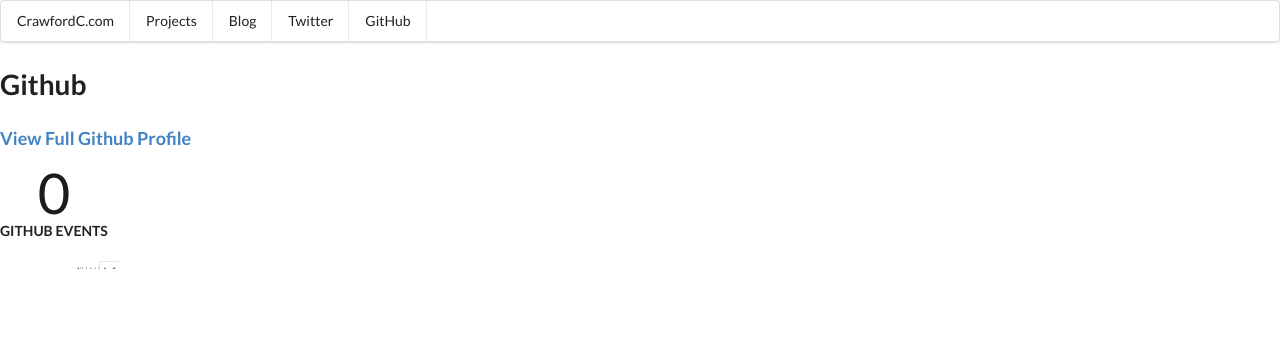
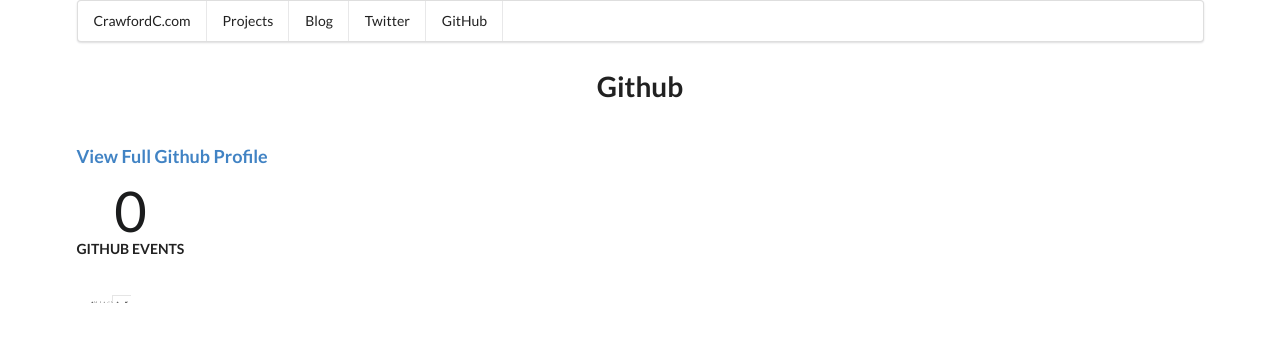
Before and after one commit to crawftv/python-portfolio, a Flask app: page /github in a window 1280 px wide. Shown: the top 342 px of the page. Run offline with Flask 2, Linux system fonts and the light colour scheme; data that the repository does not hold is empty; some libraries are stand-ins or nearby versions.

Commit message:
fixing update_github stats.ipynb to work on server. implementing 'ui manin container' on website

```diff
--- a/firestore_utilities.py
+++ b/firestore_utilities.py
@@ -79,7 +79,7 @@ def update_repo_files(db):
     repos = db.collection("git-repos").get()
     repos = [repo.to_dict() for repo in repos]
     for repo in repos:
-        time.sleep(120)
+
         sha = requests.get(
             "https://api.github.com/repos/"
             + config("GITHUB_USERNAME")
@@ -87,8 +87,9 @@ def update_repo_files(db):
             + repo["repo_name"]
             + "/commits"
         )
-        sha = sha.json()[0]["sha"]
-        try:
+        if sha.status_code == 200:
+            sha = sha.json()[0]["sha"]
+            time.sleep(61)
             tree = requests.get(
                 "https://api.github.com/repos/"
                 + config("GITHUB_USERNAME")
@@ -97,16 +98,20 @@ def update_repo_files(db):
                 + "/git/trees/"
                 + sha
                 + "?recursive=1"
-            ).json()
-
-            tree = [t["path"] for t in tree["tree"]]
-            tree = check_file_type(tree)
-            db.collection(u"git-repos").document(str(repo["repo_name"])).set(
-                {u"tree": tree}, merge=True
             )
-            print(repo["repo_name"])
-        except:
-            pass
+            if tree.status_code == 200:
+                tree = tree.json()
+                tree = [t["path"] for t in tree["tree"]]
+                tree = check_file_type(tree)
+                db.collection(u"git-repos").document(str(repo["repo_name"])).set(
+                    {u"tree": tree}, merge=True
+                )
+                print(repo["repo_name"])
+                time.sleep(61)
+            else:
+                print(tree.status_code, "  ", repo["repo_name"])
+    else:
+        print(sha.status_code, "   ", repo["repo_name"])
 
 
 # UTILITY FUNCTIONS BELOW
--- a/templates/base.html
+++ b/templates/base.html
@@ -4,7 +4,6 @@
 {% block head %}
 <!-- Global site tag (gtag.js) - Google Analytics -->
 <script async src="https://www.googletagmanager.com/gtag/js?id=UA-139195598-1"></script>
-<script src="https://cdnjs.cloudflare.com/ajax/libs/Chart.js/2.7.3/Chart.js"> </script>
 <script>
 	window.dataLayer = window.dataLayer || [];
 	function gtag(){dataLayer.push(arguments);}
@@ -24,7 +23,7 @@
 
 <body>
 	{% block menu %}
-	<div class="ui stackable menu">
+	<div class="ui stackable container menu">
 	<a class="item" href='/'>CrawfordC.com</a>
 	<a class="item" href="/projects">Projects</a>
 	<a class="item" href="/blog">Blog</a>
@@ -32,9 +31,14 @@
 	<a class="item" href= '/github'>GitHub</a>
 	</div>
 	{% endblock %}
-	{% block content %}
+	{% block main_container %}
+	<div class="ui hidden divider"></div>
+	<div class="ui main container">
+		{% block content %}
+
+		{% endblock %}
+	</div>
 	{% endblock %}
-
 </body>
 
 </html>
--- a/templates/blog.html
+++ b/templates/blog.html
@@ -7,10 +7,10 @@
 	{% block menu %}
 		{{ super() }}
 	{% endblock %}
-	<div id = "content">
+
 	{% block content %}
-	<h1>Blog</h1>
-
+	<h1 class="ui center aligned header">Blog</h1>
+	<div class="ui hidden divider"></div>
 	<div class="ui items">
 		{% for blog in blog_list %}
 		<div class="item">
--- a/templates/github.html
+++ b/templates/github.html
@@ -1,16 +1,16 @@
-{% extends "base.html" %}
-{% block title %}GitHub{% endblock %}
-{% block head %}
-	{{ super() }}
+{% extends "base.html" %} {% block title %}GitHub{% endblock %} {% block head %} {{ super() }}
+<script src="https://cdnjs.cloudflare.com/ajax/libs/Chart.js/2.7.3/Chart.js">
+</script>
 {% endblock %}
+
 <body>
 	{% block menu %}
 		{{ super() }}
 	{% endblock %}
-	<div id = "content">
 	{% block content %}
-
-	<h1>Github</h1>
+    <div id="content">
+        <h1 class="ui center aligned header">Github</h1>
+        <div class="ui hidden divider"></div>
         <h3><a href="https://github.com/crawftv">View Full Github Profile</a></h3>
         <div class="ui statistics">
             <div class="statistic">
@@ -22,42 +22,42 @@
                 </div>
             </div>
         </div>
+        <div class="ui hidden divider"></div>
         <div class="ui stackable grid container">
             <div class="column">
-
                 <div class="chartjs-wrapper">
-
-
                     <canvas id="line-chart" class="chartjs" width="3" height="1" style="display: block; width: 770px; height: 385px;">
                         {% block javascript %}
-
                         <script>
-			labels = JSON.parse({{ labels | tojson }})
-			data = JSON.parse({{ data | tojson }})
+                            labels = JSON.parse({{labels|tojson}})
+                            data = JSON.parse({{data|tojson}})
                             var ctx = document.getElementById("line-chart");
 
-			var chart = new Chart(ctx,{
-				type:"line",
-				data : {
-					"labels":labels,
-					"datasets": [ {
+                            var chart = new Chart(ctx, {
+                                type: "line",
+                                data: {
+                                    "labels": labels,
+                                    "datasets": [{
                                         "label": "# of events on this date",
-						"data" : data,
-						"fill" : false,
-						"borderColor":"rgb(75,192,192)",
-						"lineTension":0.1}]},
-				options:{
-					title : {
+                                        "data": data,
+                                        "fill": false,
+                                        "borderColor": "rgb(75,192,192)",
+                                        "lineTension": 0.1
+                                    }]
+                                },
+                                options: {
+                                    title: {
                                         display: true,
                                         text: "Github Activity Over Time"
-					}}});
+                                    }
+                                }
+                            });
 						</script>
+						{% endblock %}
+                </div>
 			</div>
         </div>
     </div>
     {% endblock %}
 
-
-	{% endblock %}
-	</div>
 </body>
--- a/templates/projects.html
+++ b/templates/projects.html
@@ -9,7 +9,8 @@
 	{% endblock %}
 	<div id = "content">
 	{% block content %}
-	<h1>Projects</h1>
+	<h1 class="ui center aligned header">Projects</h1>
+	<div class="ui hidden divider"></div>
 	<div class = "ui stackable grid container">
 	<div class = "ui link cards" >
 	{% for project in projects %}
```
Also changed, not shown: templates/root2.html (+16 -21 lines), 1 other file. Lines whose indentation alone changed are shown as unchanged.
